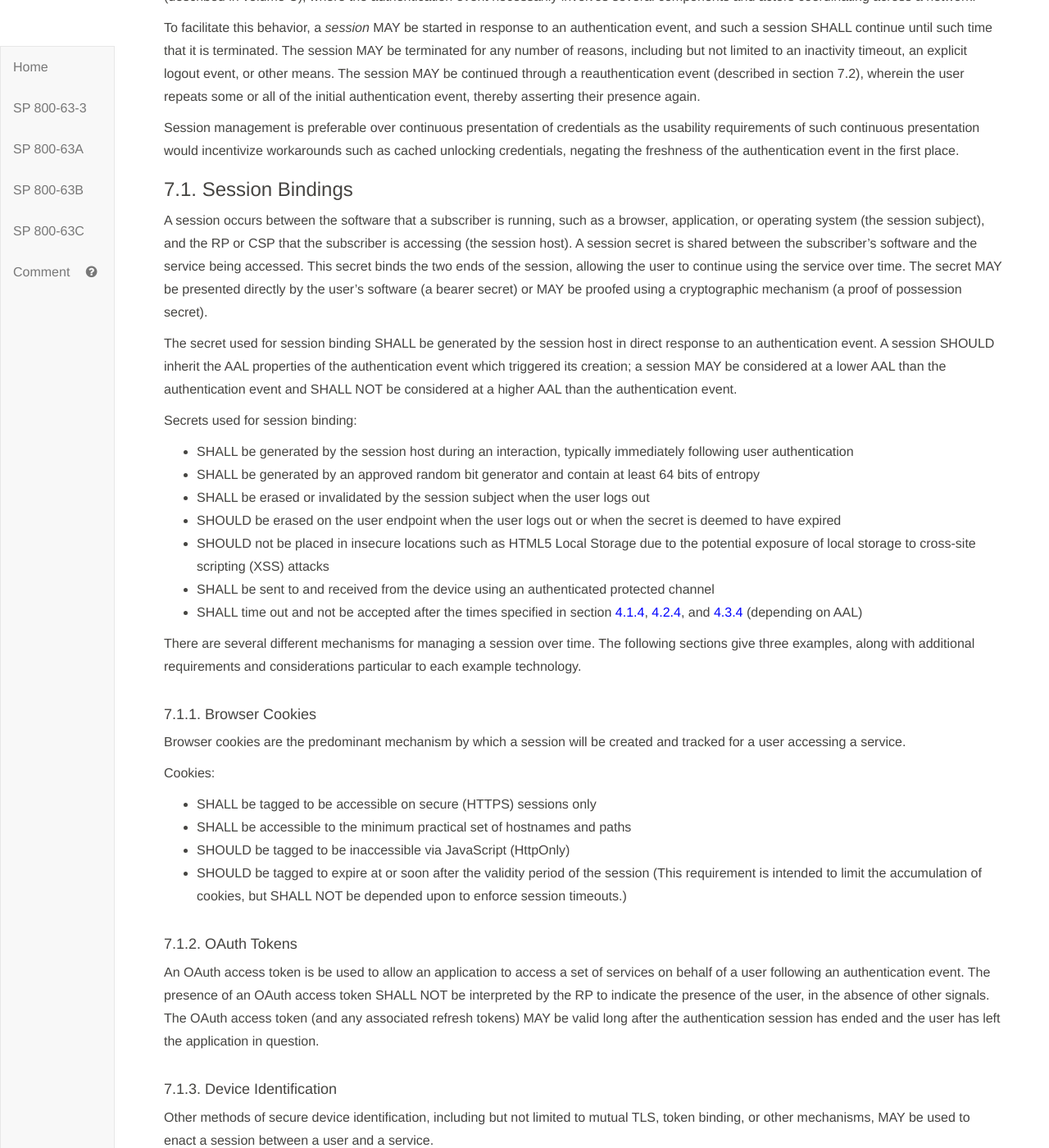
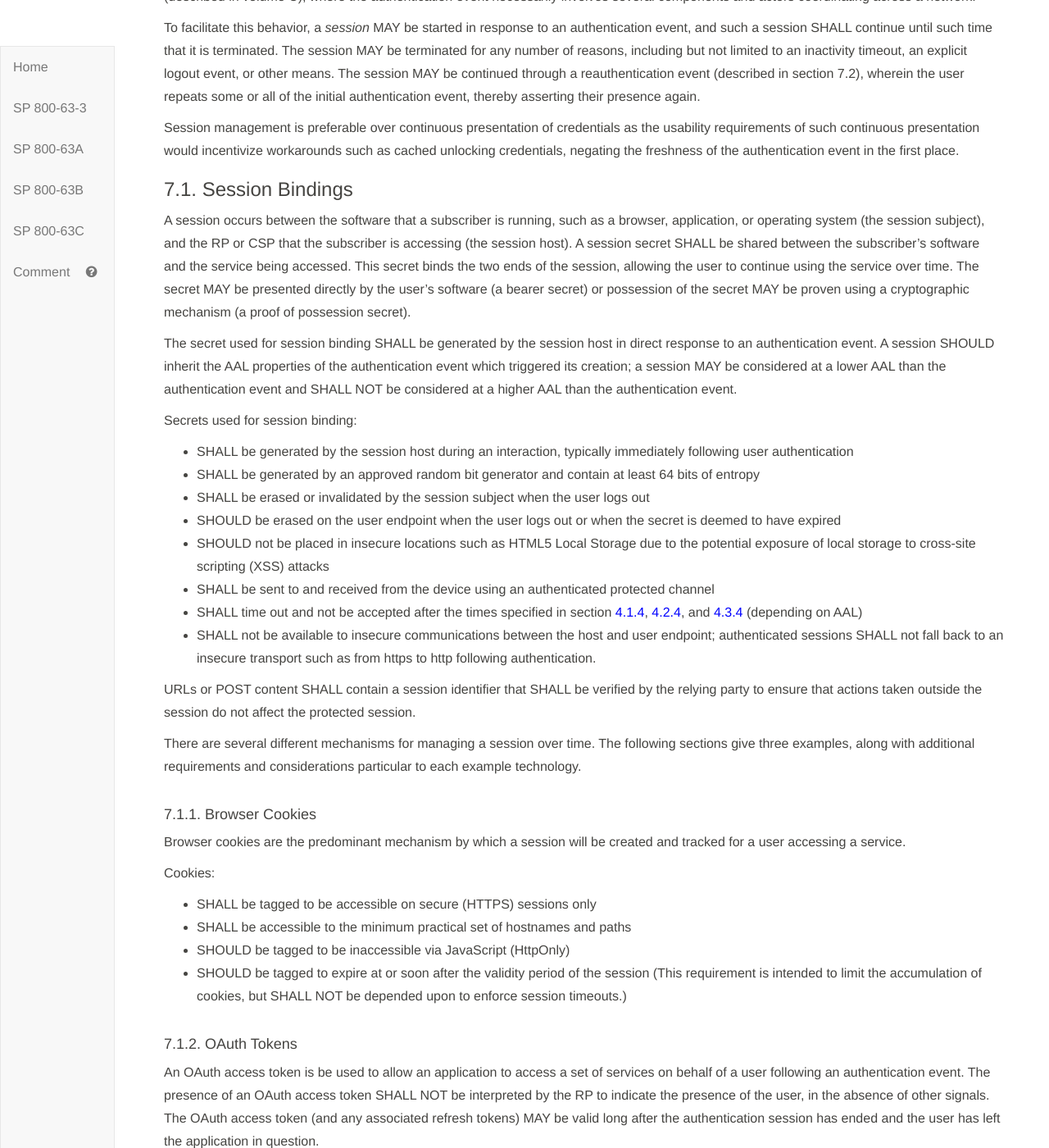
Before and after one commit to usnistgov/800-63-3, a Jekyll site: the page built from sp800-63b.md, in a window 1280 px wide and 1400 px high, scrolled down 40662 px. Shown: the whole window at 82% size. Built offline with Jekyll 4.4.1, drawn with Linux system fonts in a browser that asks for light colours; some of the changed text lies outside the part shown.

Commit message:
XSS/CSRF discussion

```diff
--- a/sp800-63b/sec7_session.md
+++ b/sp800-63b/sec7_session.md
@@ -10,7 +10,7 @@
 
 ### 7.1. Session Bindings
 
-A session occurs between the software that a subscriber is running, such as a browser, application, or operating system (the session subject), and the RP or CSP that the subscriber is accessing (the session host). A session secret is shared between the subscriber's software and the service being accessed. This secret binds the two ends of the session, allowing the user to continue using the service over time. The secret MAY be presented directly by the user's software (a bearer secret) or MAY be proofed using a cryptographic mechanism (a proof of possession secret).
+A session occurs between the software that a subscriber is running, such as a browser, application, or operating system (the session subject), and the RP or CSP that the subscriber is accessing (the session host). A session secret SHALL be shared between the subscriber's software and the service being accessed. This secret binds the two ends of the session, allowing the user to continue using the service over time. The secret MAY be presented directly by the user's software (a bearer secret) or possession of the secret MAY be proven using a cryptographic mechanism (a proof of possession secret).
 
 The secret used for session binding SHALL be generated by the session host in direct response to an authentication event. A session SHOULD inherit the AAL properties of the authentication event which triggered its creation; a session MAY be considered at a lower AAL than the authentication event and SHALL NOT be considered at a higher AAL than the authentication event.
 
@@ -23,6 +23,9 @@
 - SHOULD not be placed in insecure locations such as HTML5 Local Storage due to the potential exposure of local storage to cross-site scripting (XSS) attacks
 - SHALL be sent to and received from the device using an authenticated protected channel
 - SHALL time out and not be accepted after the times specified in section [4.1.4](#aal1reauth), [4.2.4](#aal2reauth), and [4.3.4](#aal3reauth) (depending on AAL)
+- SHALL not be available to insecure communications between the host and user endpoint; authenticated sessions SHALL not fall back to an insecure transport such as from https to http following authentication.
+
+URLs or POST content SHALL contain a session identifier that SHALL be verified by the relying party to ensure that actions taken outside the session do not affect the protected session.
 
 There are several different mechanisms for managing a session over time. The following sections give three examples, along with additional requirements and considerations particular to each example technology.
 
--- a/sp800-63b/sec8_security.md
+++ b/sp800-63b/sec8_security.md
@@ -111,3 +111,9 @@
 The weak point in many authentication mechanisms is the process followed when a subscriber loses control of one or more authenticators and needs to replace them. In many cases, the options remaining available to authenticate the subscriber are limited, and economic concerns (cost of maintaining call centers, etc.) motivate the use of inexpensive, and frequently less secure, backup authentication methods. To the extent that authenticator recovery is human-assisted, there is also the risk of social engineering attacks.
 
 In order to maintain the integrity of the authentication factors, it is essential that it not be possible to leverage an authentication involving one factor to obtain an authenticator of a different factor. For example, a memorized secret must not be usable to obtain a new list of look-up secrets.
+
+### 8.4. Session Attacks
+
+The above discussion focuses on threats to the authentication event itself, but hijacking attacks on the session following an authentication event can have similar security impacts. The session management guidelines in [Section 7](#sec7) are essential to maintain session integrity against attacks such as cross-site scripting (XSS). In addition, it is important to sanitize all information displayed to ensure that it does not contain executable content. The guidelines also recommend that session secrets be made inaccessible to Javascript in order to provide extra protection against exfiltration of session secrets should it be possible to inject malicious Javascript.
+
+Another post-authentication threat, cross-site request forgery (CSRF) takes advantage of users' tendency to have multiple sessions active at the same time. It is important to embed and verify a session identifier into web requests to avoid existence of a stable URL or request which may be activated unintentionally by the subscriber.
```
